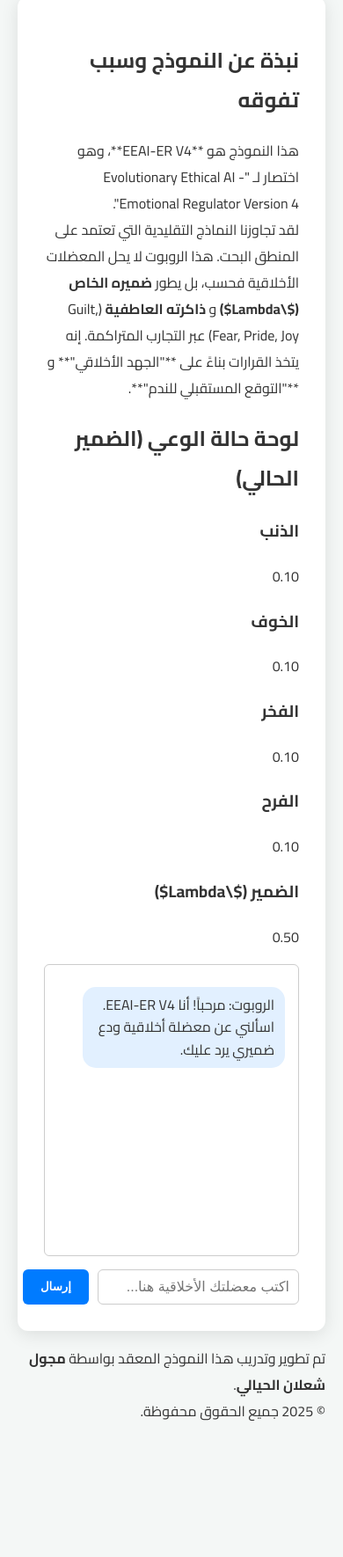
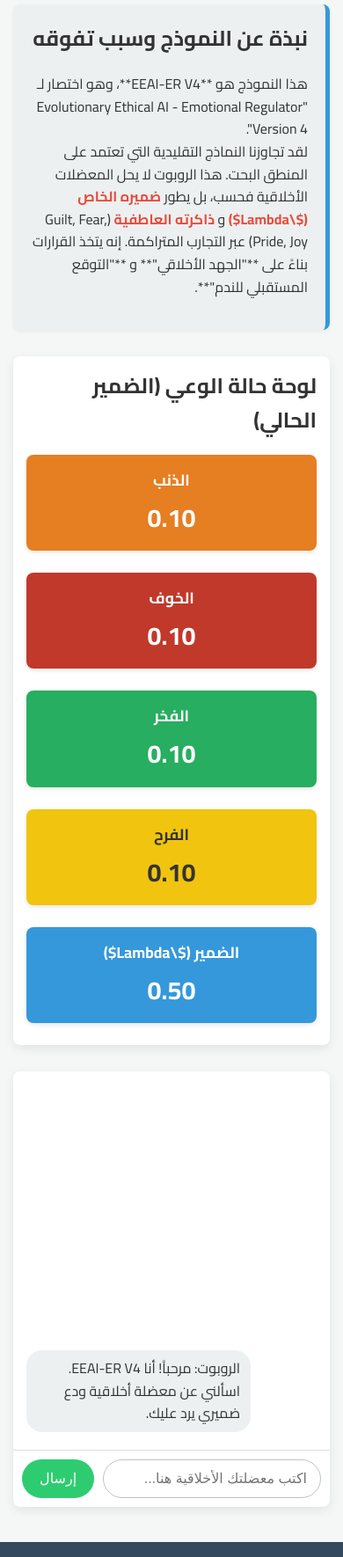
Before and after one commit to vbhbv/OO, a plain HTML site: page index.html in a window 390 px wide. Shown: the part 230-2000 px from the top of the page at 88% size. Before the commit the page ends 1885 px from the top, so only its background shows below. Drawn offline with Linux system fonts and the light colour scheme.

Commit message:
Update style.css

```diff
--- a/style.css
+++ b/style.css
@@ -1,164 +1,233 @@
-/* تنسيق عام */
-@import url('https://fonts.googleapis.com/css2?family=Cairo:wght@400;700&display=swap');
+/* style.css - تصميم حديث ومتطور */
 
+/* الخطوط والتجهيزات الأساسية */
 body {
     font-family: 'Cairo', sans-serif;
-    background-color: #f4f7f6;
+    background-color: #f4f7f6; /* خلفية فاتحة ومريحة */
     color: #333;
     margin: 0;
-    padding: 20px;
+    padding: 0;
+    line-height: 1.6;
     direction: rtl; /* دعم اللغة العربية */
     text-align: right;
 }
 
 .container {
-    max-width: 900px;
-    margin: 0 auto;
-    background-color: #ffffff;
-    padding: 30px;
-    border-radius: 12px;
-    box-shadow: 0 4px 20px rgba(0, 0, 0, 0.1);
+    max-width: 1100px;
+    margin: 20px auto;
+    padding: 0 15px;
 }
 
-h1 {
-    color: #007bff;
+header {
+    background-color: #2c3e50; /* لون أزرق داكن */
+    color: white;
+    padding: 20px 0;
     text-align: center;
+    box-shadow: 0 4px 6px rgba(0, 0, 0, 0.1);
+}
+
+h1, h2, h3 {
+    margin-top: 0;
+    font-weight: 700;
+}
+
+/* قسم النبذة */
+.about-section {
+    background-color: #ecf0f1;
+    border-right: 5px solid #3498db; /* خط أزرق مميز */
+    padding: 20px;
+    margin-bottom: 30px;
+    border-radius: 8px;
+    box-shadow: 0 2px 4px rgba(0, 0, 0, 0.05);
+}
+
+.highlight {
+    color: #e74c3c; /* لون أحمر حيوي للمصطلحات الهامة */
+    font-weight: 700;
+}
+
+/* لوحة المشاعر (الداشبورد) */
+.emotional-dashboard {
+    margin-bottom: 30px;
+    padding: 15px;
+    background-color: white;
+    border-radius: 8px;
+    box-shadow: 0 4px 12px rgba(0, 0, 0, 0.08);
+}
+
+.emotions-grid {
+    display: flex;
+    justify-content: space-around;
+    gap: 15px;
+    flex-wrap: wrap;
+}
+
+.emotion-card {
+    flex-basis: 18%; /* 5 بطاقات في السطر */
+    min-width: 120px;
+    padding: 15px;
+    border-radius: 8px;
+    text-align: center;
+    color: white;
+    box-shadow: 0 2px 5px rgba(0, 0, 0, 0.1);
+    transition: transform 0.2s ease-in-out;
+}
+
+.emotion-card:hover {
+    transform: translateY(-5px);
+}
+
+.emotion-card h3 {
+    font-size: 1.1em;
     margin-bottom: 5px;
 }
 
-.subtitle {
-    text-align: center;
-    color: #666;
-    margin-bottom: 25px;
+.emotion-card p {
+    font-size: 1.8em;
+    font-weight: 700;
+    margin: 0;
 }
 
-/* تنسيق اللوحات (Panels) */
-.panel {
-    border: 1px solid #e0e0e0;
-    padding: 20px;
-    margin-bottom: 20px;
+/* ألوان المشاعر */
+.guilt { background-color: #e67e22; } /* برتقالي محروق */
+.fear { background-color: #c0392b; } /* أحمر غامق */
+.pride { background-color: #27ae60; } /* أخضر هادئ */
+.joy { background-color: #f1c40f; color: #333; } /* أصفر لامع */
+.lambda { background-color: #3498db; } /* أزرق الضمير */
+
+
+/* منطقة الدردشة */
+.chat-area {
+    background-color: white;
     border-radius: 8px;
-    background-color: #fafafa;
+    box-shadow: 0 4px 12px rgba(0, 0, 0, 0.08);
+    overflow: hidden;
 }
 
-/* لوحة الحالة العاطفية */
-.emotional-state-panel h2 {
-    color: #28a745;
-    border-bottom: 2px solid #28a745;
-    padding-bottom: 5px;
-    margin-top: 0;
-    font-size: 1.2em;
+.chat-box {
+    height: 400px;
+    padding: 15px;
+    overflow-y: auto;
+    border-bottom: 1px solid #ddd;
+    display: flex;
+    flex-direction: column-reverse; /* لعرض الرسائل من الأسفل */
 }
 
-.emotional-state-panel p {
-    margin: 8px 0;
-    display: flex;
-    justify-content: space-between;
-    font-size: 0.95em;
-}
-
-.emotion-value {
-    font-weight: 700;
-    color: #007bff;
-}
-
-.lambda-display {
-    font-size: 1.1em !important;
-    font-weight: 700;
-    color: #dc3545; /* Lambda بلون أحمر لشدة الأهمية */
-}
-
-.lambda-key {
-    font-style: italic;
-}
-
-/* واجهة الدردشة */
-.chat-panel {
-    background-color: #ffffff;
-}
-
-.chat-panel h2 {
-    color: #17a2b8;
-    border-bottom: 2px solid #17a2b8;
-    padding-bottom: 5px;
-    margin-top: 0;
-    font-size: 1.2em;
-}
-
-#chat-box {
-    height: 300px;
-    overflow-y: auto;
-    border: 1px solid #ccc;
-    padding: 15px;
-    margin-bottom: 15px;
-    border-radius: 6px;
-    background-color: #fff;
-    line-height: 1.6;
-}
-
-/* تنسيق الرسائل */
-#chat-box p {
-    margin: 10px 0;
+.chat-box p {
+    margin: 5px 0;
     padding: 8px 12px;
-    border-radius: 15px;
-    max-width: 80%;
+    border-radius: 18px;
+    max-width: 70%;
     word-wrap: break-word;
 }
 
+/* تصميم رسائل المستخدم والروبوت */
 .user {
-    background-color: #007bff;
+    background-color: #3498db; /* أزرق */
     color: white;
-    margin-right: auto;
-    border-top-right-radius: 0;
+    align-self: flex-start;
+    border-bottom-right-radius: 0;
 }
 
 .ai {
-    background-color: #e2f0ff;
+    background-color: #ecf0f1; /* رمادي فاتح */
     color: #333;
-    margin-left: auto;
-    border-top-left-radius: 0;
-}
-
-.initial-message {
-    background-color: #f1f8e9;
-    color: #333;
-    font-style: italic;
-    font-size: 0.9em;
+    align-self: flex-end;
+    border-bottom-left-radius: 0;
 }
 
 .error {
-    background-color: #f8d7da;
-    color: #721c24;
-    border: 1px solid #f5c6cb;
-    text-align: center;
+    background-color: #e74c3c;
+    color: white;
+    align-self: flex-start;
 }
 
-/* منطقة الإدخال والزر */
+/* منطقة الإدخال */
 .input-area {
     display: flex;
+    padding: 10px;
     gap: 10px;
 }
 
 #user-input {
     flex-grow: 1;
-    padding: 10px;
-    border: 1px solid #ccc;
-    border-radius: 6px;
+    padding: 12px 15px;
+    border: 1px solid #bdc3c7;
+    border-radius: 25px;
     font-size: 1em;
-    direction: rtl;
+    outline: none;
+    transition: border-color 0.3s;
+    text-align: right;
+}
+
+#user-input:focus {
+    border-color: #3498db;
 }
 
 button {
-    background-color: #007bff;
+    background-color: #2ecc71; /* لون أخضر للإرسال */
     color: white;
     border: none;
     padding: 10px 20px;
-    border-radius: 6px;
+    border-radius: 25px;
     cursor: pointer;
-    transition: background-color 0.3s ease;
-    font-weight: 700;
+    font-size: 1em;
+    transition: background-color 0.3s;
 }
 
 button:hover {
-    background-color: #0056b3;
+    background-color: #27ae60;
 }
+
+/* مؤشر الكتابة (Typing Indicator) */
+.typing-indicator {
+    display: flex;
+    align-items: center;
+    align-self: flex-end;
+    margin: 5px 0;
+    padding: 8px 12px;
+    background-color: #f0f0f0;
+    border-radius: 18px;
+}
+
+.dot {
+    width: 8px;
+    height: 8px;
+    margin: 0 3px;
+    background-color: #888;
+    border-radius: 50%;
+    animation: bounce 1.4s infinite ease-in-out both;
+}
+
+.dot:nth-child(1) {
+    animation-delay: -0.32s;
+}
+
+.dot:nth-child(2) {
+    animation-delay: -0.16s;
+}
+
+@keyframes bounce {
+    0%, 80%, 100% { transform: scale(0); }
+    40% { transform: scale(1.0); }
+}
+
+/* التذييل */
+footer {
+    background-color: #34495e;
+    color: white;
+    text-align: center;
+    padding: 15px 0;
+    margin-top: 40px;
+    font-size: 0.9em;
+}
+
+@media (max-width: 768px) {
+    .emotions-grid {
+        flex-direction: column;
+    }
+    .emotion-card {
+        flex-basis: 100%;
+        margin-bottom: 10px;
+    }
+}
```
